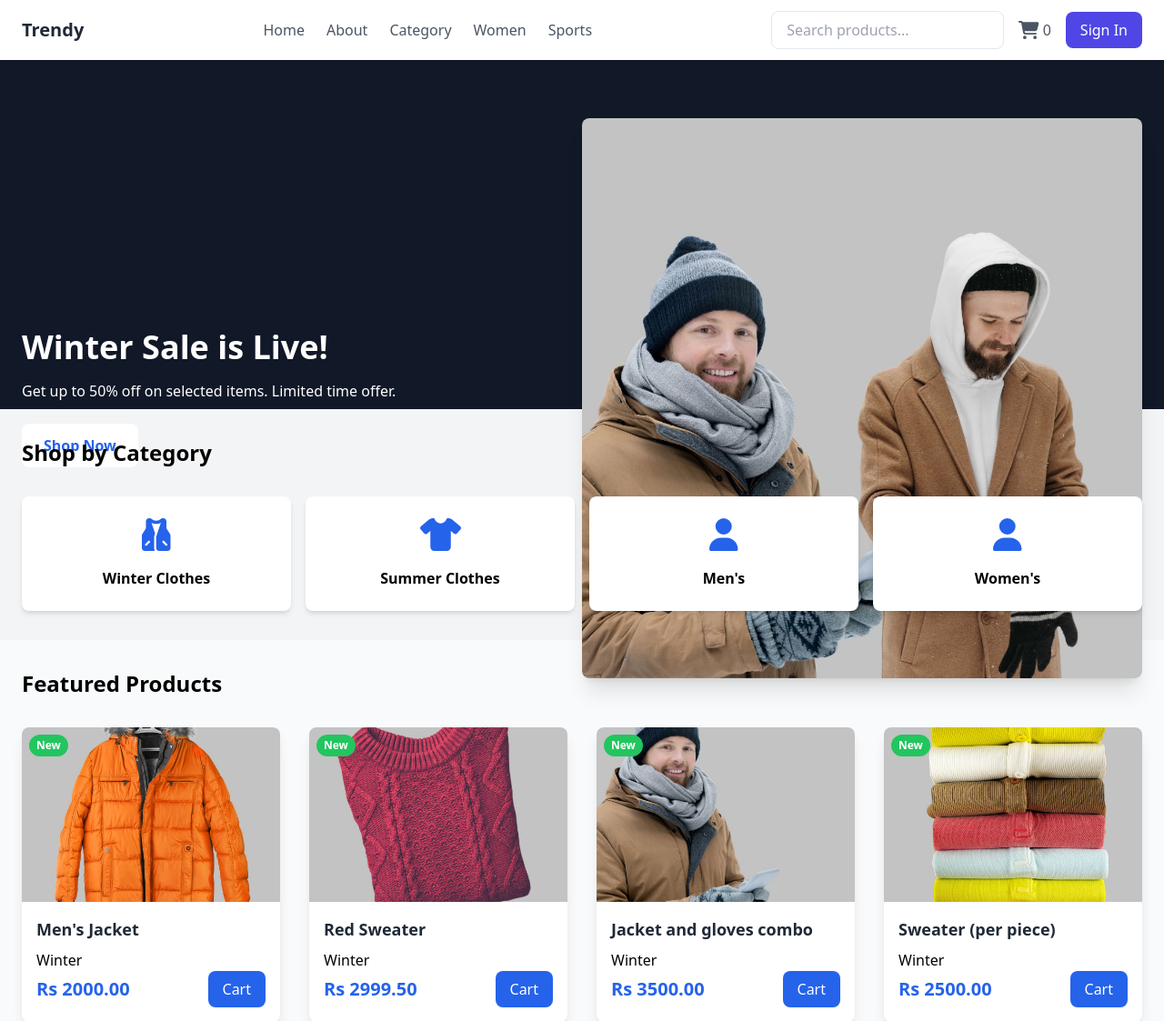
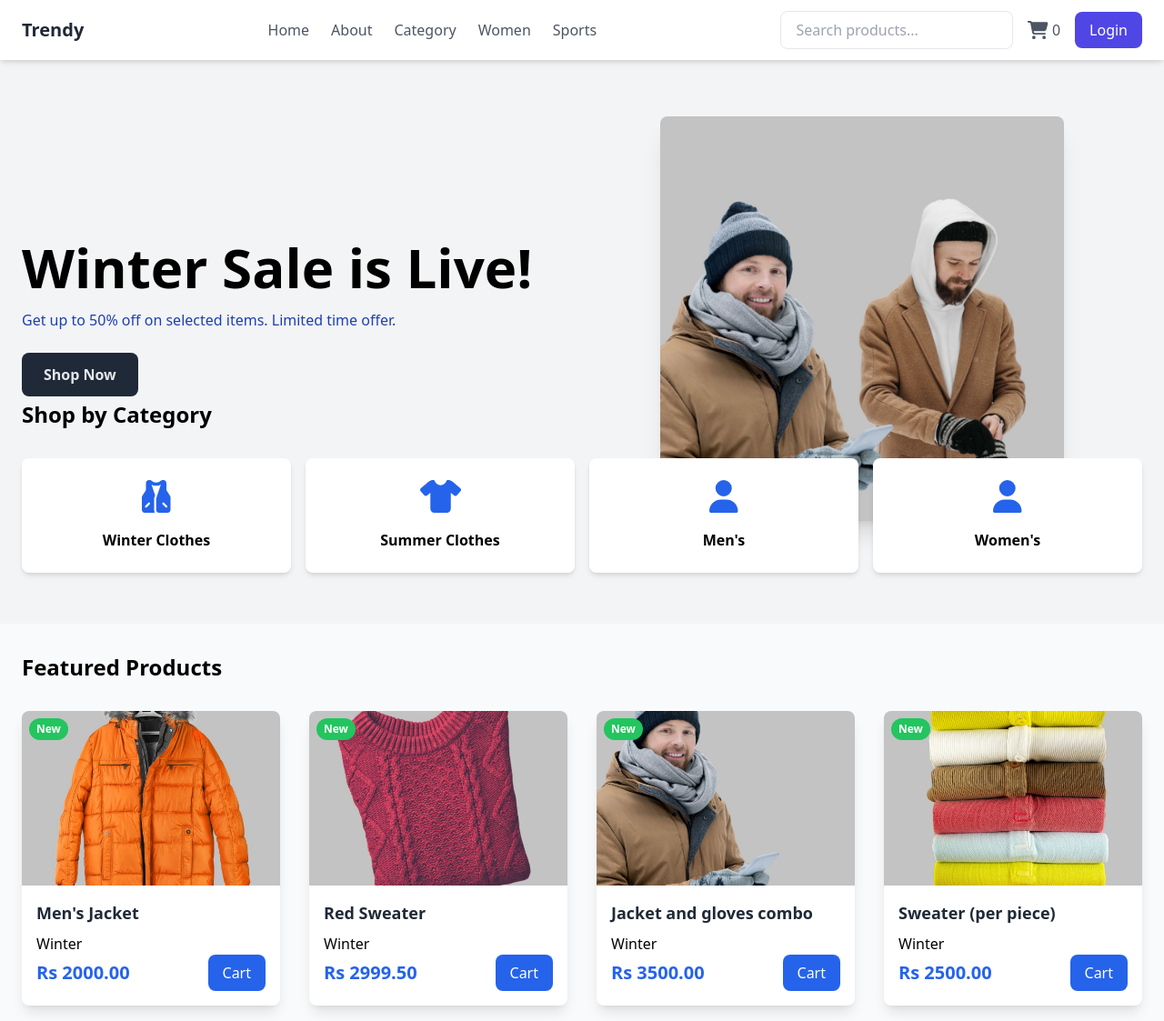
Before and after one commit to ankitkarki27/dj-ecomstore, a Django app: page / in a window 1280 px wide. Shown: the top 1123 px of the page at 91% size. Run offline with Django 5.2, Linux system fonts and the light colour scheme; data comes from the database, SQL or seed files in the repository; both versions use the stored data as it was after the commit; some libraries are stand-ins or nearby versions.

Commit message:
made commit

```diff
--- a/ecomstore/settings.py
+++ b/ecomstore/settings.py
@@ -110,6 +110,7 @@ STATIC_URL = 'static/'
 # during template addition below one line code is added
 STATICFILES_DIRS=['static/']
 
+
 MEDIA_URL ='media/'
 MEDIA_ROOT= os.path.join(BASE_DIR,'media')
 
--- a/ecomstore/urls.py
+++ b/ecomstore/urls.py
@@ -6,5 +6,7 @@ from django.conf.urls.static import static
 urlpatterns = [
     path('admin/', admin.site.urls),
     path('',include('store.urls')),
+
+
 ]+ static(settings.MEDIA_URL,document_root=settings.MEDIA_ROOT)
 # media url kind of last code for profile like things
--- a/store/templates/base.html
+++ b/store/templates/base.html
@@ -1,3 +1,5 @@
+{% load static %}
+
 <!DOCTYPE html>
 <html lang="en">
 <head>
@@ -10,7 +12,7 @@
 </head>
 <body class="bg-gray-50">
     <!-- Header -->
-    <header class="bg-white shadow-md position-fixed">
+    <header class="bg-white shadow-md fixed w-full top-0 left-0 z-50">
         <nav class="container mx-auto px-6 py-3">
             <div class="flex items-center justify-between">
                 <!-- Logo -->
@@ -36,9 +38,9 @@
                     </a>
 
                     {% if user.is_authenticated %}
-                    <a href="#" class="bg-indigo-600 text-white px-4 py-2 rounded-lg hover:bg-indigo-700">user.name</a>
+                    <a href="logout/" class="bg-indigo-600 text-white px-4 py-1 rounded-lg hover:bg-indigo-700">{{ user.username }}</a>
                     {% else %}
-                    <a href="login.html" class="bg-indigo-600 text-white px-4 py-2 rounded-lg hover:bg-indigo-700">Sign In</a>
+                    <a href="login/" class="bg-indigo-600 text-white px-4 py-2 rounded-lg hover:bg-indigo-700">Login</a>
                     {% endif %}
 
 
--- a/store/templates/home.html
+++ b/store/templates/home.html
@@ -3,18 +3,18 @@
 
 {% block content %}
     <!-- Hero Section -->
-    <div class="bg-gray-900 h-96 text-white">
+    <div class="bg-gray-100 h-96 text-black-800">
         <div class="container mx-auto px-6 py-16">
             <div class="flex flex-col md:flex-row items-center">
                 <div class="md:w-1/2">
-                    <h1 class="text-4xl font-bold mb-4">Winter Sale is Live!</h1>
-                    <p class="mb-6">Get up to 50% off on selected items. Limited time offer.</p>
-                    <button class="bg-white text-blue-600 px-6 py-3 rounded-lg font-semibold hover:bg-gray-100">
+                    <h1 class="text-6xl font-bold mb-4">Winter Sale is Live!</h1>
+                    <p class="mb-6 text-blue-800">Get up to 50% off on selected items. Limited time offer.</p>
+                    <button class="bg-gray-800 text-gray-200 px-6 py-3 rounded-lg font-semibold hover:bg-gray-900">
                         Shop Now
                     </button>
                 </div>
-                <div class="md:w-1/2 mt-8 md:mt-0">
-                    <img src="{% static '/assests/36.jpg' %}" alt="Hero Image" class="rounded-lg shadow-xl">
+                <div class="md:w-[40%] mt-8 md:mt-0  mx-auto px-6 py-16">
+                    <img src="{% static 'assests/36.jpg' %}" alt="Hero Image" class="rounded-lg shadow-xl ">
                 </div>
 
             </div>
@@ -22,7 +22,7 @@
     </div>
 
     <!-- Categories Section -->
-    <div class="bg-gray-100 py-8">
+    <div class="bg-gray-100 py-14">
         <div class="container mx-auto px-6">
             <h2 class="text-2xl font-bold mb-8">Shop by Category</h2>
             <div class="grid grid-cols-2 md:grid-cols-4 gap-4">
--- a/store/urls.py
+++ b/store/urls.py
@@ -5,6 +5,6 @@ from .import views
 urlpatterns = [
     path('admin/', admin.site.urls),
     path('',views.home, name='home'),
-    path('/login/',views.login_page, name='login'),
-    path('/logout/',views.logout_page, name='logout'),
+    path('login/',views.login_page, name='login'),
+    path('logout/',views.logout_page, name='logout'),
 ]
--- a/store/views.py
+++ b/store/views.py
@@ -1,4 +1,4 @@
-from django.shortcuts import render
+from django.shortcuts import render,redirect
 from .models import Product
 from django.contrib.auth import authenticate,login,logout
 from django.contrib import messages
@@ -9,7 +9,22 @@ def home(request):
     return render(request ,'home.html',{'products':products})
 
 def login_page(request):
-    return render(request ,'login.html',{})
+    if request.method == 'POST':
+        username=request.POST['username']
+        password=request.POST['password']
+
+        user =authenticate(request,username=username,password=password)
+        if user is not None:
+            login(request,user)
+            messages.success(request,{"you have been logged in"})
+            return redirect('home')
+        else:
+            messages.success(request,{"There was an error."})
+            return redirect('home')
+    else:
+        return render(request ,'login.html',{})
 
 def logout_page(request):
-    pass
+    logout(request)
+    messages.success(request, ("You have been logged out..."))
+    return redirect('home')
```
Also changed, not shown: store/templates/login.html (+15 -8 lines), db.sqlite3, static/assests/36.jpg (added).
